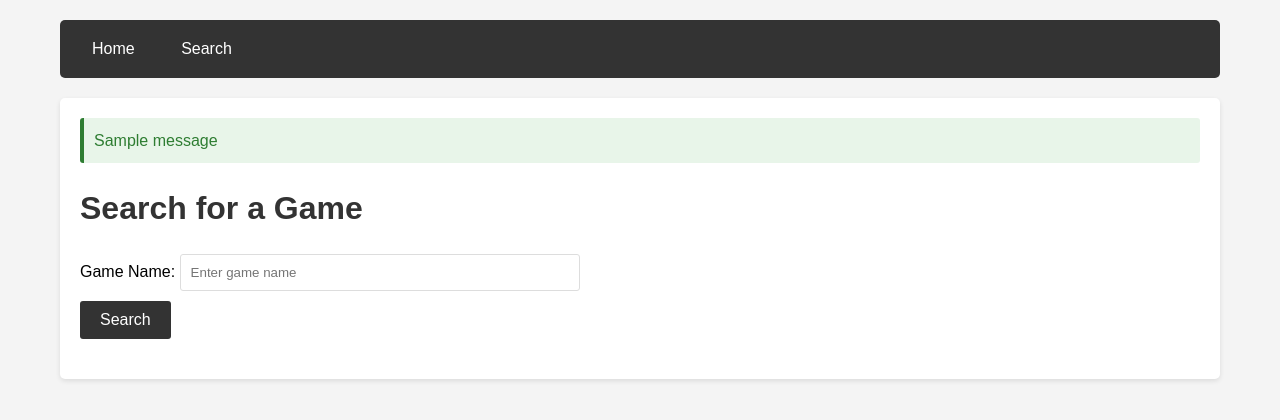
After one commit to MaxLamb22/CSCI403FinalProject, a Flask app: page /search in a window 1280 px wide. The commit adds this page. Shown: the top 420 px of the page. Run offline with Flask 3, Linux system fonts and the light colour scheme; one stand-in notice (Sample message) is shown.

Commit message:
Very basic flask app with limited search functionality

```diff
--- a/app.py
+++ b/app.py
@@ -1,17 +1,128 @@
-import numpy as np
-import flask
-from flask import Flask, render_template, request
+import getpass
+import pg8000
+import os
+from flask import Flask, render_template, request, flash, redirect, url_for
+from contextlib import contextmanager
+from dotenv import load_dotenv
 
-app=Flask(__name__)
+app = Flask(__name__)
+app.secret_key = os.getenv('SECRET_KEY')
+
+load_dotenv()
+
+# Database credentials - in production, use environment variables
+DB_CREDENTIALS = {
+    'user': os.getenv('DB_USER'),
+    'password': os.getenv('DB_PASSWORD'),
+    'database': os.getenv('DB_NAME'),
+    'host': os.getenv('DB_HOST')
+}
+
+@contextmanager
+def get_db_connection():
+    """Context manager for database connections"""
+    conn = None
+    try:
+        conn = pg8000.connect(**DB_CREDENTIALS)
+        yield conn
+    except pg8000.Error as e:
+        if conn:
+            conn.rollback()
+        raise e
+    finally:
+        if conn:
+            conn.close()
 
 @app.route("/")
 def home():
-    return render_template("index.html")
+    """Home page - display all games"""
+    try:
+        with get_db_connection() as db:
+            cursor = db.cursor()
+            cursor.execute("SET search_path TO maxwell_lamb")
+            cursor.execute("SELECT name, release_date, price FROM steam ORDER BY name")
+            games = cursor.fetchall()
+
+        return render_template("index.html", games=games)
+    except pg8000.Error as e:
+        flash(f"Database error: {str(e)}", "error")
+        return render_template("index.html", games=[])
+    except Exception as e:
+        flash(f"Unexpected error: {str(e)}", "error")
+        return render_template("index.html", games=[])
+
+@app.route("/search", methods=['GET', 'POST'])
+def search():
+    """Search for a specific game"""
+    if request.method == 'POST':
+        game_name = request.form.get('game_name', '').strip()
+
+        if not game_name:
+            flash("Please enter the name of a game", "warning")
+            return render_template("search.html", result=None)
+
+        try:
+            with get_db_connection() as db:
+                cursor = db.cursor()
+                query = "SELECT name, release_date, price FROM steam WHERE name = %s"
+                cursor.execute(query, [game_name])
+                result = cursor.fetchone()
+
+            if result:
+                return render_template("search.html", result={
+                    'name': result[0],
+                    'release_date': result[1],
+                    'reviews': result[2]
+                })
+            else:
+                flash(f"No game found with name: {game_name}", "info")
+                return render_template("search.html", result=None)
+
+        except pg8000.Error as e:
+            flash(f"Database error: {str(e)}", "error")
+            return render_template("search.html", result=None)
+
+    return render_template("search.html", result=None)
 
 @app.route("/result", methods=['POST'])
 def result():
-    # TODO: add calls to the backend
-    return render_template('result.html')
+    """Process form data and display results"""
+    try:
+        # Get form data
+        action = request.form.get('action')
+
+        with get_db_connection() as db:
+            cursor = db.cursor()
+
+            if action == 'count':
+                cursor.execute("SELECT COUNT(*) FROM steam")
+                count = cursor.fetchone()[0]
+                return render_template('result.html',
+                                     message=f"Total games in database: {count}")
+
+            elif action == 'oldest':
+                cursor.execute("SELECT name, release_date, price FROM steam ORDER BY release_date DESC LIMIT 1")
+                result = cursor.fetchone()
+                if result:
+                    return render_template('result.html',
+                                         message=f"Newest game: {result[0]} ({result[1]}, {result[2]})")
+                else:
+                    return render_template('result.html', message="No games found")
+
+            else:
+                return render_template('result.html', message="Unknown action")
+
+    except pg8000.Error as e:
+        flash(f"Database error: {str(e)}", "error")
+        return redirect(url_for('home'))
+
+@app.errorhandler(404)
+def not_found(e):
+    return render_template('404.html'), 404
+
+@app.errorhandler(500)
+def server_error(e):
+    return render_template('500.html'), 500
 
 if __name__ == "__main__":
-	app.run(debug=True)
+    app.run(debug=True)
--- /dev/null
+++ b/templates/base.html
@@ -0,0 +1,126 @@
+<!DOCTYPE html>
+<html lang="en">
+<head>
+    <meta charset="UTF-8">
+    <meta name="viewport" content="width=device-width, initial-scale=1.0">
+    <title>{% block title %}Steam Game Database{% endblock %}</title>
+    <style>
+        * { margin: 0; padding: 0; box-sizing: border-box; }
+        body {
+            font-family: Arial, sans-serif;
+            line-height: 1.6;
+            padding: 20px;
+            max-width: 1200px;
+            margin: 0 auto;
+            background-color: #f4f4f4;
+        }
+        nav {
+            background: #333;
+            color: #fff;
+            padding: 1rem;
+            margin-bottom: 20px;
+            border-radius: 5px;
+        }
+        nav a {
+            color: #fff;
+            text-decoration: none;
+            padding: 0.5rem 1rem;
+            margin-right: 10px;
+        }
+        nav a:hover { background: #555; border-radius: 3px; }
+        .container {
+            background: #fff;
+            padding: 20px;
+            border-radius: 5px;
+            box-shadow: 0 2px 5px rgba(0,0,0,0.1);
+        }
+        h1, h2 { color: #333; margin-bottom: 15px; }
+        .flash-messages {
+            margin-bottom: 20px;
+        }
+        .flash {
+            padding: 10px;
+            margin-bottom: 10px;
+            border-radius: 3px;
+        }
+        .flash.error { background: #ffebee; color: #c62828; border-left: 4px solid #c62828; }
+        .flash.warning { background: #fff3e0; color: #ef6c00; border-left: 4px solid #ef6c00; }
+        .flash.info { background: #e3f2fd; color: #1565c0; border-left: 4px solid #1565c0; }
+        .flash.success { background: #e8f5e9; color: #2e7d32; border-left: 4px solid #2e7d32; }
+        .table-container {
+            max-height: 400px;
+            overflow-y: auto;
+            margin-top: 20px;
+            border: 1px solid #ddd;
+            border-radius: 5px;
+        }
+        table {
+            width: 100%;
+            border-collapse: collapse;
+        }
+        th, td {
+            padding: 12px;
+            text-align: left;
+            border-bottom: 1px solid #ddd;
+        }
+        th {
+            background-color: #333;
+            color: white;
+            position: sticky;
+            top: 0;
+            z-index: 10;
+        }
+        tr:hover { background-color: #f5f5f5; }
+        form {
+            margin: 20px 0;
+        }
+        input[type="text"], select {
+            padding: 10px;
+            width: 100%;
+            max-width: 400px;
+            margin-bottom: 10px;
+            border: 1px solid #ddd;
+            border-radius: 3px;
+        }
+        button, input[type="submit"] {
+            background: #333;
+            color: #fff;
+            padding: 10px 20px;
+            border: none;
+            border-radius: 3px;
+            cursor: pointer;
+            font-size: 16px;
+        }
+        button:hover, input[type="submit"]:hover {
+            background: #555;
+        }
+        .result-box {
+            background: #e8f5e9;
+            padding: 20px;
+            border-radius: 5px;
+            border-left: 4px solid #2e7d32;
+            margin: 20px 0;
+        }
+    </style>
+</head>
+<body>
+    <nav>
+        <a href="{{ url_for('home') }}">Home</a>
+        <a href="{{ url_for('search') }}">Search</a>
+    </nav>
+
+    <div class="container">
+        {% with messages = get_flashed_messages(with_categories=true) %}
+            {% if messages %}
+                <div class="flash-messages">
+                    {% for category, message in messages %}
+                        <div class="flash {{ category }}">{{ message }}</div>
+                    {% endfor %}
+                </div>
+            {% endif %}
+        {% endwith %}
+
+        {% block content %}{% endblock %}
+    </div>
+</body>
+</html>
--- /dev/null
+++ b/templates/search.html
@@ -0,0 +1,23 @@
+{% extends "base.html" %}
+
+{% block title %}Search - Steam Game Database{% endblock %}
+
+{% block content %}
+    <h1>Search for a Game</h1>
+
+    <form method="post">
+        <label for="game_name">Game Name:</label>
+        <input type="text" id="game_name" name="game_name" placeholder="Enter game name" required>
+        <br>
+        <button type="submit">Search</button>
+    </form>
+
+    {% if result %}
+        <div class="result-box">
+            <h2>Search Result</h2>
+            <p><strong>Name:</strong> {{ result.name }}</p>
+            <p><strong>Release Date:</strong> {{ result.release_date }}</p>
+            <p><strong>Reviews:</strong> {{ result.reviews }}</p>
+        </div>
+    {% endif %}
+{% endblock %}
```
Also changed, not shown: templates/index.html (+45 -1 lines), templates/result.html (+15 -1 lines), 1 other file.
